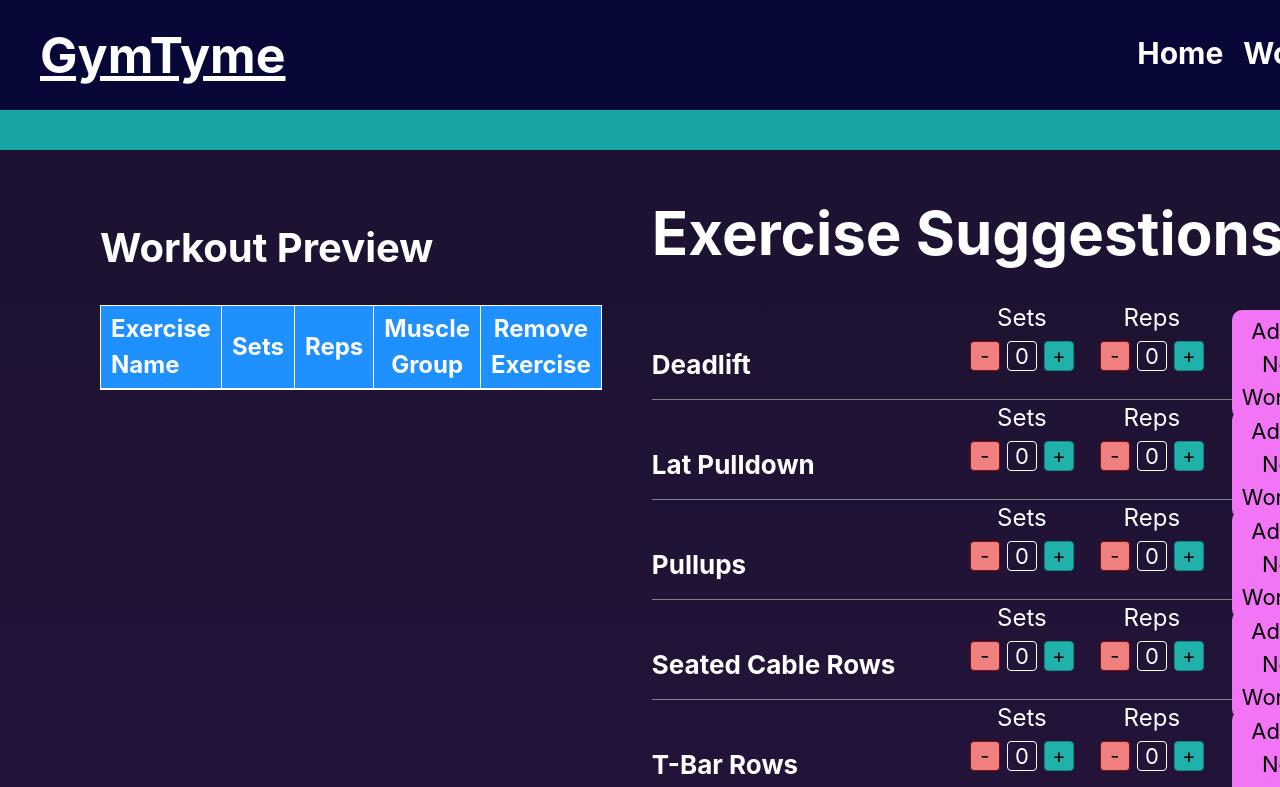
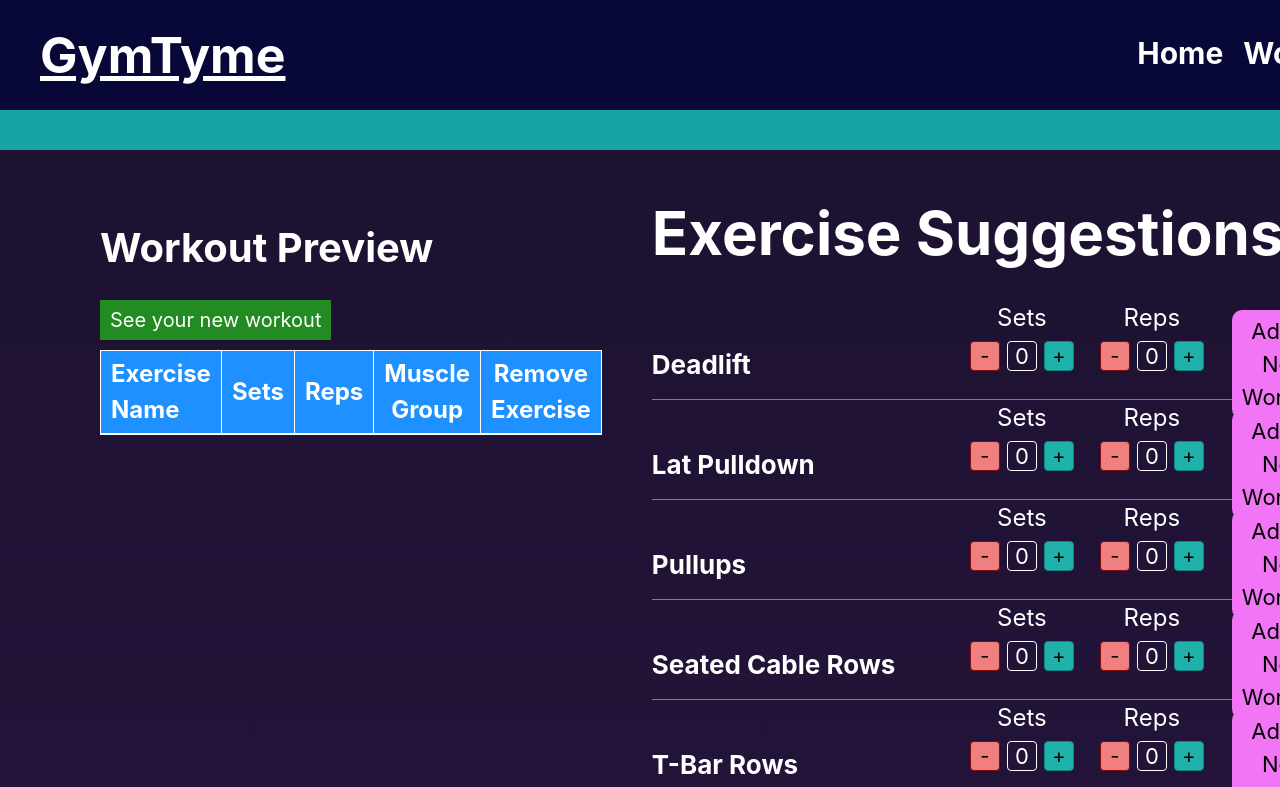
Before and after one commit to Satokii/gymtyme, a React (Vite) app: page /exercises in a window 1280 px wide. Shown: the top 787 px of the page. Built offline with nearby package versions, Linux system fonts and the light colour scheme.

Commit message:
added button link to new workout from exercises page

```diff
--- a/src/App.jsx
+++ b/src/App.jsx
@@ -20,6 +20,8 @@ function App() {
   const [allWorkouts, setAllWorkouts] = useState([])
   const [showNewWorkout, setShowNewWorkout] = useState(false)
   const [showCurrentWorkout, setShowCurrentWorkout] = useState(false)
+  const [toggleShow, setToggleShow] = useState(null)
+
 
   // const baseURL = 'https://wger.de/api/v2/exercise/?limit=10&language=2'
 
@@ -43,12 +45,12 @@ function App() {
           </Route>
           <Route
             path='/workouts'
-            element={<Workouts newWorkout={newWorkout} setNewWorkout={setNewWorkout} currentWorkout={currentWorkout} setCurrentWorkout={setCurrentWorkout} allWorkouts={allWorkouts} setAllWorkouts={setAllWorkouts} showNewWorkout={showNewWorkout} setShowNewWorkout={setShowNewWorkout} showCurrentWorkout={showCurrentWorkout} setShowCurrentWorkout={setShowCurrentWorkout} />}
+            element={<Workouts newWorkout={newWorkout} setNewWorkout={setNewWorkout} currentWorkout={currentWorkout} setCurrentWorkout={setCurrentWorkout} allWorkouts={allWorkouts} setAllWorkouts={setAllWorkouts} showNewWorkout={showNewWorkout} setShowNewWorkout={setShowNewWorkout} showCurrentWorkout={showCurrentWorkout} setShowCurrentWorkout={setShowCurrentWorkout} toggleShow={toggleShow} setToggleShow={setToggleShow} />}
           >
           </Route>
           <Route
             path='/exercises'
-            element={<Exercises exercises={exercises} setExercises={setExercises} newWorkout={newWorkout} setNewWorkout={setNewWorkout} favourites={favourites} setFavourites={setFavourites} />}
+            element={<Exercises exercises={exercises} setExercises={setExercises} newWorkout={newWorkout} setNewWorkout={setNewWorkout} favourites={favourites} setFavourites={setFavourites} setToggleShow={setToggleShow} />}
           >
           </Route>
           <Route
--- a/src/components/exercises/index.jsx
+++ b/src/components/exercises/index.jsx
@@ -1,7 +1,15 @@
 import NewWorkoutTable from "../shared/NewWorkoutTable";
 import "../../styles/exercises.css";
+import { useNavigate } from "react-router-dom";
 
-function Exercises({ exercises, setExercises, newWorkout, setNewWorkout, favourites, setFavourites }) {
+function Exercises({ exercises, setExercises, newWorkout, setNewWorkout, favourites, setFavourites, setToggleShow }) {
+
+    const navigate = useNavigate()
+
+    function handleWorkoutNav() {
+        setToggleShow('new')
+        navigate('/workouts')
+    }
 
     function increaseSet(exercise) {
         exercise.sets++;
@@ -49,6 +57,7 @@ function Exercises({ exercises, setExercises, newWorkout, setNewWorkout, favouri
         <section className="exercises-container grid">
             <div>
                 <h2 className="workout-preview-header grid">Workout Preview</h2>
+                <button className="workout-preview-workout-btn" onClick={() => handleWorkoutNav()}>See your new workout</button>
                 <div className='workout-preview-table'>
                     <NewWorkoutTable newWorkout={newWorkout} setNewWorkout={setNewWorkout} />
                 </div>
--- a/src/components/workouts/index.jsx
+++ b/src/components/workouts/index.jsx
@@ -4,9 +4,9 @@ import CurrentWorkout from './components/CurrentWorkout'
 import AllWorkouts from './components/AllWorkouts'
 import '../../styles/workouts/workouts.css'
 
-function Workouts({ newWorkout, setNewWorkout, currentWorkout, setCurrentWorkout, allWorkouts, setAllWorkouts, showNewWorkout, setShowNewWorkout, showCurrentWorkout, setShowCurrentWorkout }) {
+function Workouts({ newWorkout, setNewWorkout, currentWorkout, setCurrentWorkout, allWorkouts, setAllWorkouts, showNewWorkout, setShowNewWorkout, showCurrentWorkout, setShowCurrentWorkout, toggleShow, setToggleShow }) {
 
-    const [toggleShow, setToggleShow] = useState(null)
+    // const [toggleShow, setToggleShow] = useState(null)
 
     function toggleNew() {
         setToggleShow('new')
--- a/src/styles/exercises.css
+++ b/src/styles/exercises.css
@@ -25,6 +25,23 @@
     height: 100px;
     opacity: 0;
     animation: 2s ease 0.7s forwards fade-in;
+}
+
+/* WORKOUT PREVIEW */
+.workout-preview-workout-btn {
+    padding: 5px 10px;
+    background-color: forestgreen;
+    color: white;
+    font-size: 20px;
+    margin-bottom: 5px;
+    border: none;
+    opacity: 0;
+    animation: 2s ease 0.5s forwards fade-in;
+}
+
+.workout-preview-workout-btn:hover {
+    cursor: pointer;
+    background-color: #0abb0a;
 }
 
 .workout-preview-table {
--- a/src/styles/workouts/workouts.css
+++ b/src/styles/workouts/workouts.css
@@ -78,3 +78,9 @@
     background-color: #c16c06;
     transform: translateY(3px);
 }
+
+/* WORKOUTS SECTIONS */
+.workouts-sections {
+    opacity: 0;
+    animation: 2s ease 1s forwards fade-in;
+}
```
